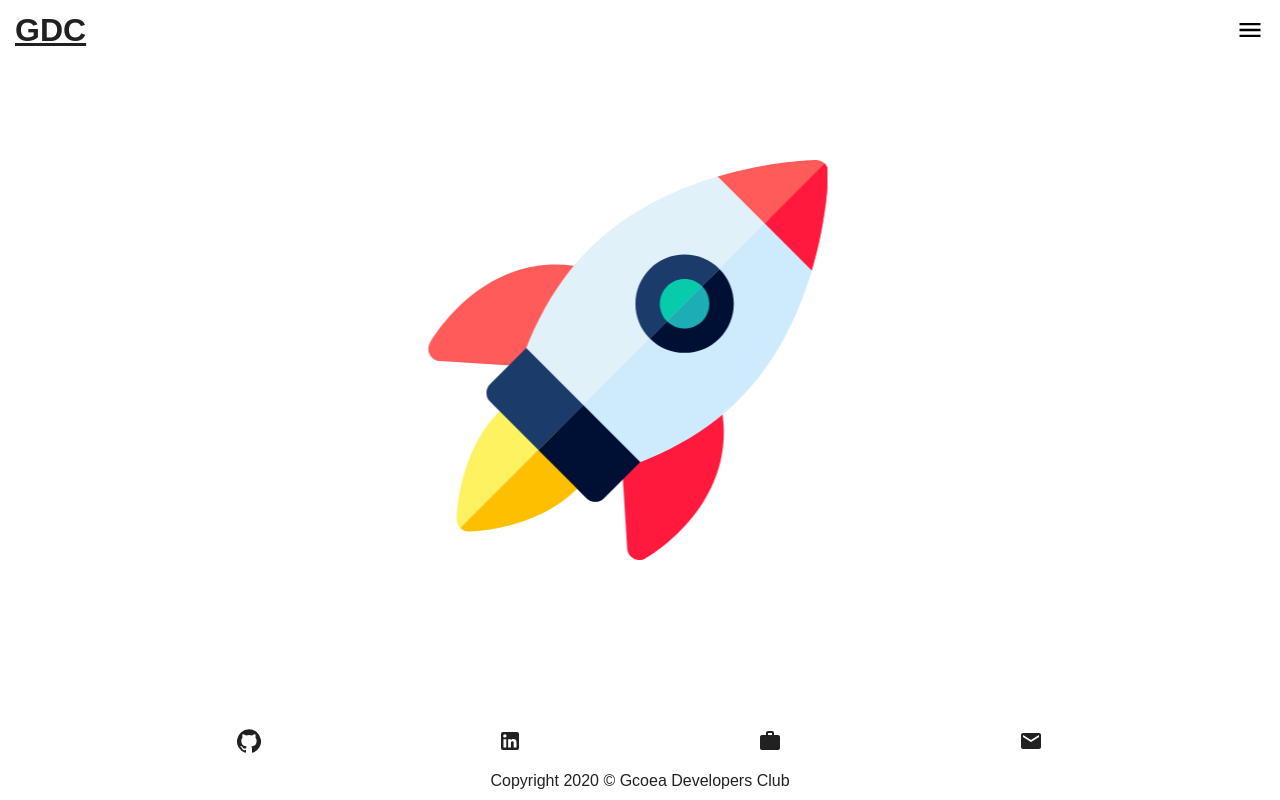
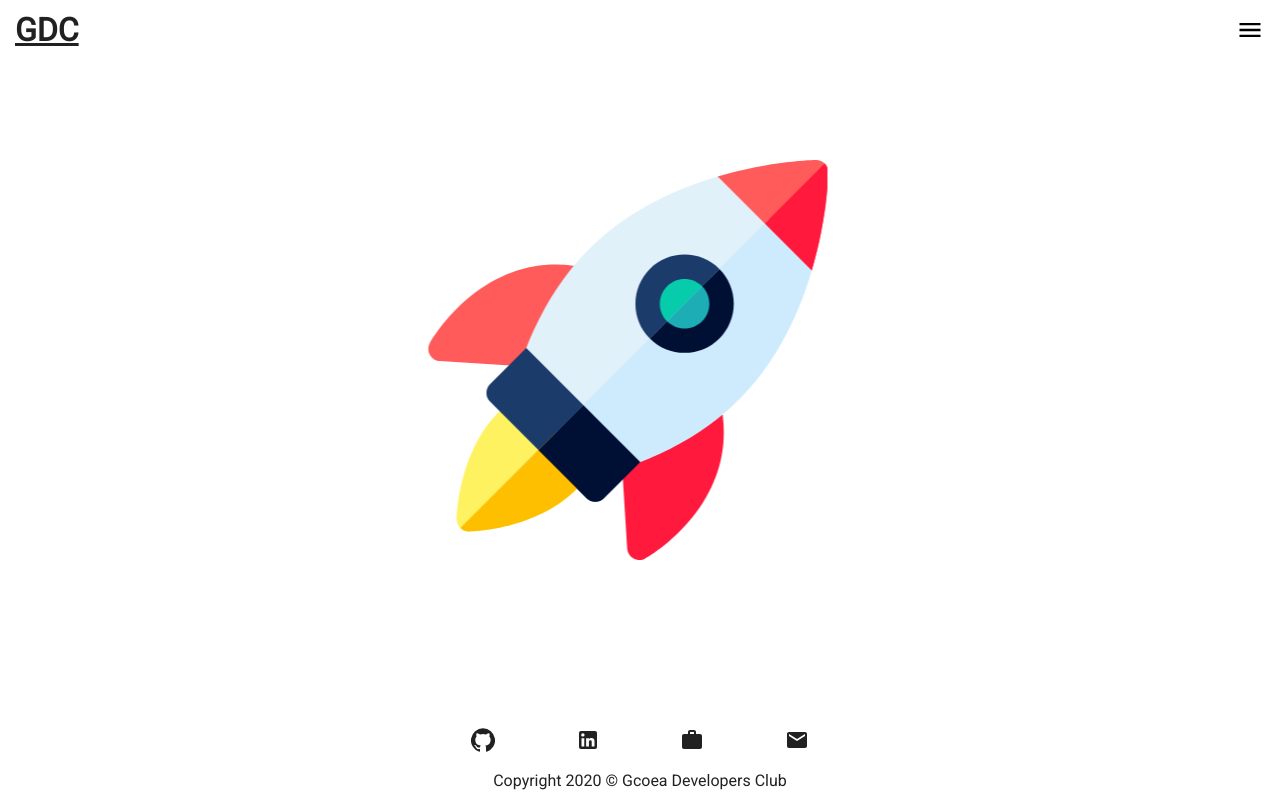
Before and after one commit to GCOEA-DEV/gdc-website, a React (Create React App) app in the folder client/: page / in a window 1280 px wide. Built offline with nearby package versions, Linux system fonts and the light colour scheme.

Commit message:
Footer links

```diff
--- a/client/src/components/Home/Footer.css
+++ b/client/src/components/Home/Footer.css
@@ -2,6 +2,8 @@
   display: flex;
   justify-content: space-evenly;
   padding: 5px 0;
+  max-width: 500px;
+  margin: 0 auto;
 }
 
 footer .footer-links div a {
@@ -11,7 +13,7 @@
 }
 
 .footer-links div a:hover {
-  transform: scale(1.25);
+  transform: scale(1.25) translateY(-2px);
 }
 
 .footer-copyright {
--- a/client/src/components/Join/Join.css
+++ b/client/src/components/Join/Join.css
@@ -1,5 +1,6 @@
 .join-page {
   width: 60%;
+  height: 100%;
   margin: 0 auto;
   padding-top: var(--nav-height);
 }
--- a/client/src/index.css
+++ b/client/src/index.css
@@ -1,5 +1,7 @@
+@import url('https://fonts.googleapis.com/css2?family=Roboto&display=swap');
+
 :root {
-  --global-font-family: sans-serif;
+  --global-font-family: 'Roboto', sans-serif;
   --global-text-primary: rgba(0, 0, 0, 0.87);
   --global-text-secondary: rgba(0, 0, 0, 0.54);
   --global-background: rgb(255, 255, 255);
@@ -10,8 +12,6 @@
 
 * {
   box-sizing: border-box;
-  padding: 0;
-  margin: 0;
 }
 
 body {
```
